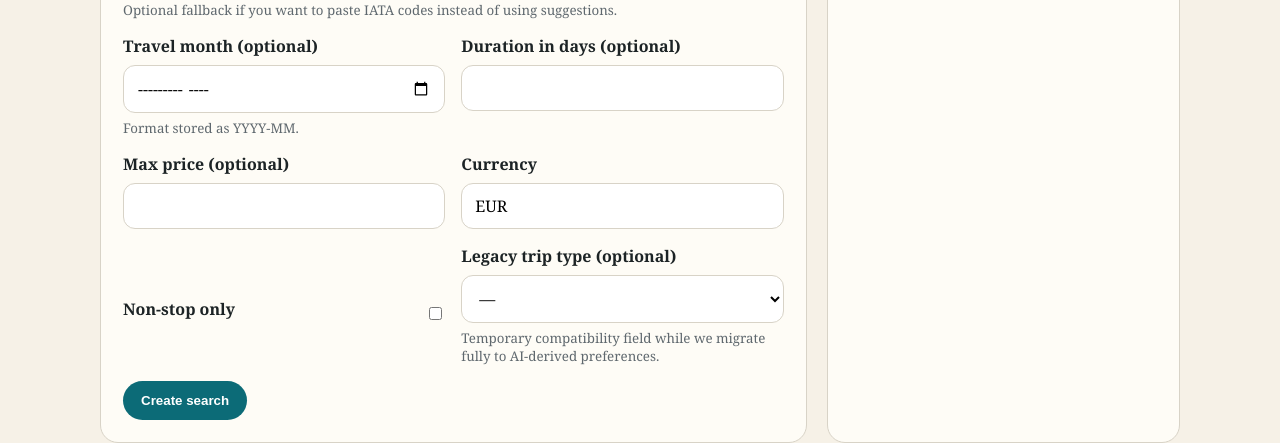
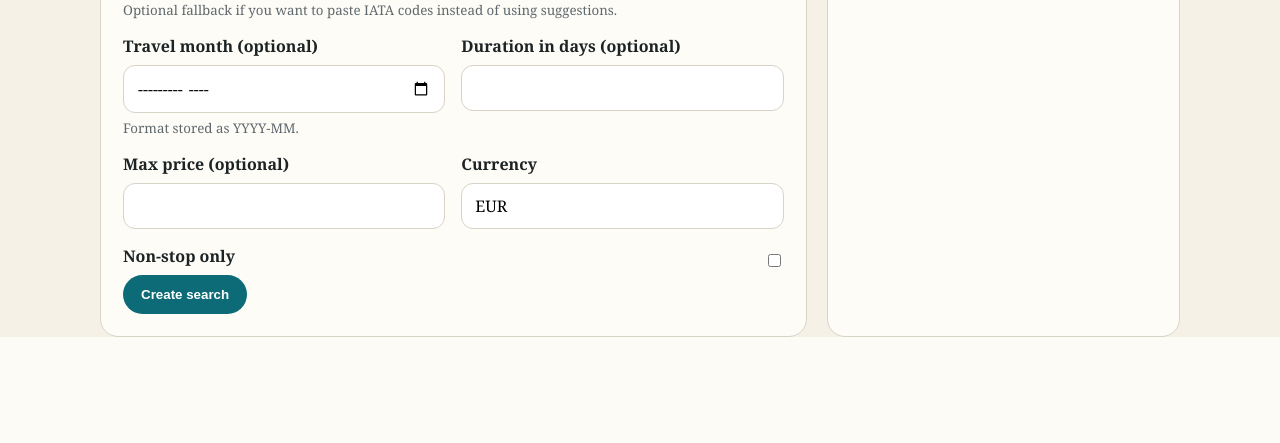
Before and after one commit to roedigerMM/travel-planner, a Flask app: page / in a window 1280 px wide. Shown: the part 1164-1607 px from the top of the page. After the commit the page ends 1501 px from the top, so only its background shows below. Run offline with Flask 3, Linux system fonts and the light colour scheme; data that the repository does not hold is empty.

Commit message:
shift search flow toward preferences

```diff
--- a/app/blueprints/ui/routes.py
+++ b/app/blueprints/ui/routes.py
@@ -1,7 +1,7 @@
 from flask import render_template, request, redirect, url_for
 
 from . import ui_bp
-from ...models import Search, TripType
+from ...models import Search
 from ...services.search_service import (
     ValidationError,
     build_results_payload,
@@ -13,10 +13,8 @@ from ...services.search_service import (
 
 @ui_bp.get("/")
 def index():
-    trip_types = [t.value for t in TripType]
     return render_template(
         "index.html",
-        trip_types=trip_types,
         recent_searches=get_recent_searches(),
         error=None,
         form_data=default_form_data(),
@@ -40,7 +38,6 @@ def create_search():
         normalized = normalize_payload(payload)
         search = create_and_execute_search(normalized)
     except ValidationError as exc:
-        trip_types = [t.value for t in TripType]
         form_data = default_form_data()
         form_data.update(
             {
@@ -58,7 +55,6 @@ def create_search():
         )
         return render_template(
             "index.html",
-            trip_types=trip_types,
             recent_searches=get_recent_searches(),
             error=str(exc),
             form_data=form_data,
--- a/app/templates/index.html
+++ b/app/templates/index.html
@@ -136,21 +136,9 @@
           </div>
         </div>
 
-        <div class="two-column">
-          <div class="checkbox-row">
-            <label for="non_stop">Non-stop only</label>
-            <input id="non_stop" name="non_stop" type="checkbox" {% if form_data.non_stop %}checked{% endif %} />
-          </div>
-          <div class="field-group">
-            <label for="trip_type">Legacy trip type (optional)</label>
-            <select id="trip_type" name="trip_type">
-              <option value="">—</option>
-              {% for t in trip_types %}
-                <option value="{{ t }}" {% if form_data.trip_type == t %}selected{% endif %}>{{ t }}</option>
-              {% endfor %}
-            </select>
-            <small>Temporary compatibility field while we migrate fully to AI-derived preferences.</small>
-          </div>
+        <div class="checkbox-row">
+          <label for="non_stop">Non-stop only</label>
+          <input id="non_stop" name="non_stop" type="checkbox" {% if form_data.non_stop %}checked{% endif %} />
         </div>
 
         <button type="submit" class="button-primary">Create search</button>
```
Also changed, not shown: app/templates/search_results.html (+19 -3 lines).
